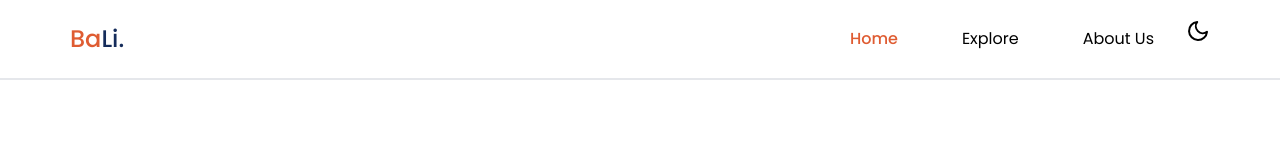
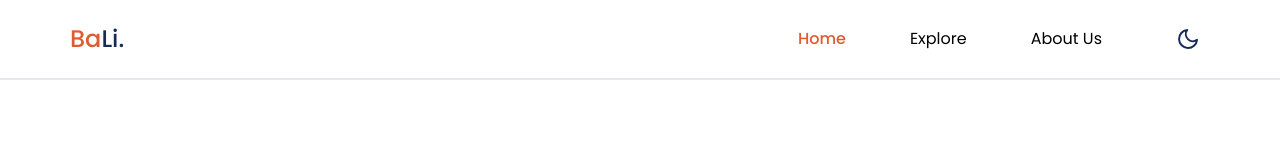
Before and after one commit to aryahmph/iffest-web-code, a React (Create React App) app: page / in a window 1280 px wide. Shown: the top 160 px of the page. Built offline with nearby package versions, Linux system fonts and the light colour scheme.

Commit message:
Update CSS
Signed-off-by: Irvan Malik <irvanmalik48@gmail.com>

```diff
--- a/src/index.css
+++ b/src/index.css
@@ -12,7 +12,7 @@ body {
     }
 
     .hamburger-line {
-        @apply w-[30px] h-[2px] my-2 block bg-black
+        @apply w-[30px] h-[2px] my-2 block bg-black dark:bg-white
     }
 
     .hamburger-active > span:nth-child(1) {
@@ -38,4 +38,9 @@ body {
     .btn-shadow {
         box-shadow: 0 8px 15px rgba(50, 82, 223, 0.2);
     }
+
+    .dm-toggle {
+        @apply text-secondary bg-transparent rounded-md border-2 border-transparent mt-3 lg:mt-0 w-full lg:w-fit lg:ml-8 box-border
+        hover:text-primary transition-colors duration-100 ease-linear h-full px-2 flex justify-center items-center;
+    }
 }
```
